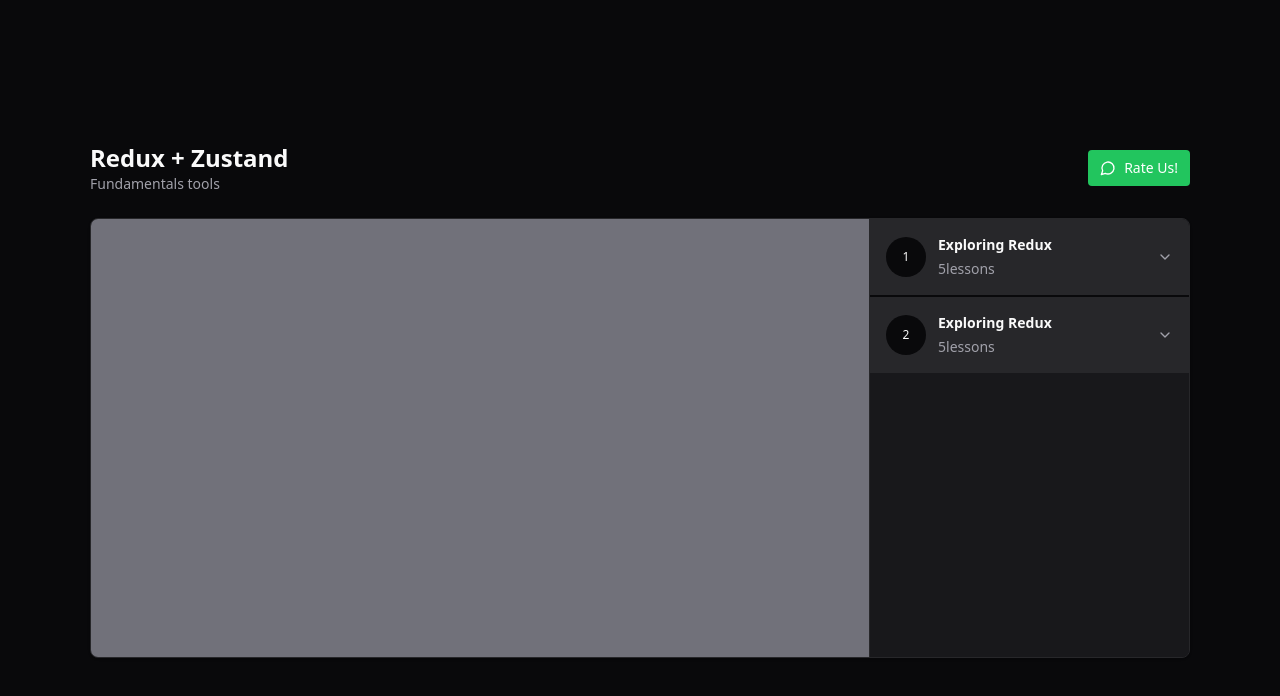
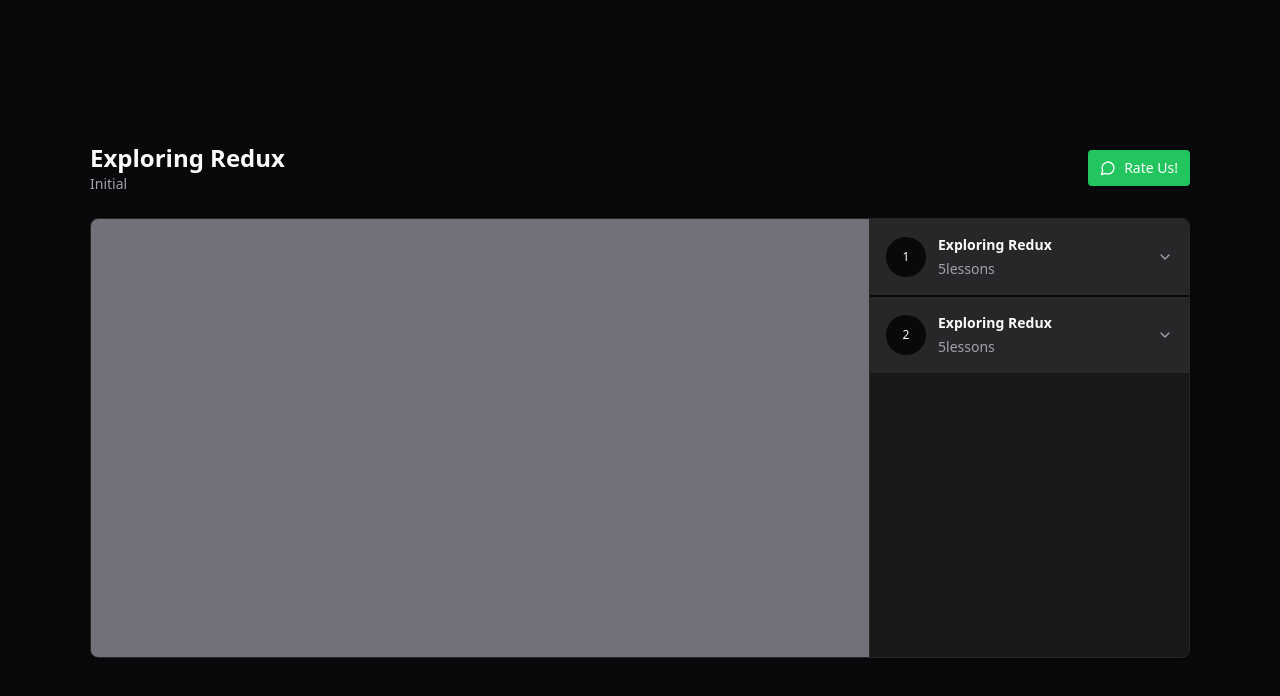
Before and after one commit to grega1/redux-application, a React (Vite) app: page / in a window 1280 px wide. Shown: the top 696 px of the page. Built offline with nearby package versions, Linux system fonts and the light colour scheme.

Commit message:
highlighting lesson

```diff
--- a/src/components/Header/index.tsx
+++ b/src/components/Header/index.tsx
@@ -1,9 +1,19 @@
+import { useAppSelector } from "../../store";
+
 export function Header() {
+  const {currentLesson, currentModule}= useAppSelector(state=>{
+    const {currentModuleIndex, currentLessonIndex} = state.player;
+
+    const currentModule= state.player.course.modules[currentModuleIndex]
+    const currentLesson=currentModule.lessons[currentLessonIndex];
+
+    return {currentLesson, currentModule}
+  })
   return (
 
       <div className="flex flex-col gap1">
-        <h1 className="text-2xl font-bold">Redux + Zustand</h1>
-        <span className="text-sm text-zinc-400">Fundamentals tools </span>
+        <h1 className="text-2xl font-bold">{currentModule.title}</h1>
+        <span className="text-sm text-zinc-400">{currentLesson.title} </span>
       </div>
 
   );
--- a/src/components/Lesson/index.tsx
+++ b/src/components/Lesson/index.tsx
@@ -3,16 +3,17 @@
 interface LessonProps{
 title:string,
 duration:string,
-onPlay: () => void
+isCurrent?:boolean,
+onPlay: () => void,
 }
 
 
- export function Lesson({title, duration, onPlay}: LessonProps){
+ export function Lesson({title, duration, onPlay, isCurrent=false}: LessonProps){
 
     return(
-        <nav className="relative flex flex-col gap-4 p-6">
-          <button onClick={onPlay} className="flex items-center gap-3 text-sm text-zinc-400">
-            <Video className="w-4 h-4 text-zinc-500" />
+        <nav className="relative flex flex-col gap-4 p-6 ">
+          <button data-active={isCurrent}  disabled={isCurrent} onClick={onPlay} className="flex group items-center gap-3 text-sm text-zinc-400 data-[active=true]:text-green-500 enabled:hover:text-white">
+           <Video className="w-4 h-4 data-[active=false]:text-zinc-500  data-[active=true]:text-green-500   data-[active=true]:fill-green-500"  />
            {title}
             <span className="text-xs ml-auto fonto-mono text-zinc-500">{duration}</span>
           </button>
--- a/src/components/Module/index.tsx
+++ b/src/components/Module/index.tsx
@@ -12,6 +12,11 @@
 }
 export function Module({ title, moduleIndex, amountOfLessons }: ModuleProps) {
   const lessons = useAppSelector((state) => state.player.course.modules[moduleIndex].lessons);
+  const {currentModuleIndex, currentLessonIndex}= useAppSelector(state=>{
+    const {currentModuleIndex, currentLessonIndex} = state.player;
+
+    return {currentModuleIndex, currentLessonIndex}
+  })
 
 const dispatch = useDispatch()
 
@@ -31,7 +36,14 @@
         <ChevronDown className="w-4 h-4 ml-auto text-zinc-400 group-data-[state=open]:rotate-180 transition-transform" />
       </Collapsible.Trigger>
       <Collapsible.Content>
-      {lessons.map((lesson, lessonIndex)=>(<Lesson key={lesson.id} title={lesson.title} duration={lesson.duration} onPlay={()=> dispatch(play([moduleIndex, lessonIndex]))}/>))}
+      {lessons.map((lesson, lessonIndex)=>{
+        const isCurrent = currentModuleIndex === moduleIndex && currentLessonIndex === lessonIndex
+        return (
+        <Lesson key={lesson.id}
+        title={lesson.title}
+        duration={lesson.duration}
+        isCurrent={isCurrent}
+        onPlay={()=> dispatch(play([moduleIndex, lessonIndex]))}/>)})}
       </Collapsible.Content >
     </Collapsible.Root>
   );
--- a/src/components/VideoPlayer/index.tsx
+++ b/src/components/VideoPlayer/index.tsx
@@ -6,7 +6,6 @@
     const {currentModuleIndex, currentLessonIndex} = state.player;
     const currentLesson=state.player.course.modules[currentModuleIndex]?.lessons[currentLessonIndex];
 
-    console.log(currentLesson)
     return currentLesson
   })
 
```
